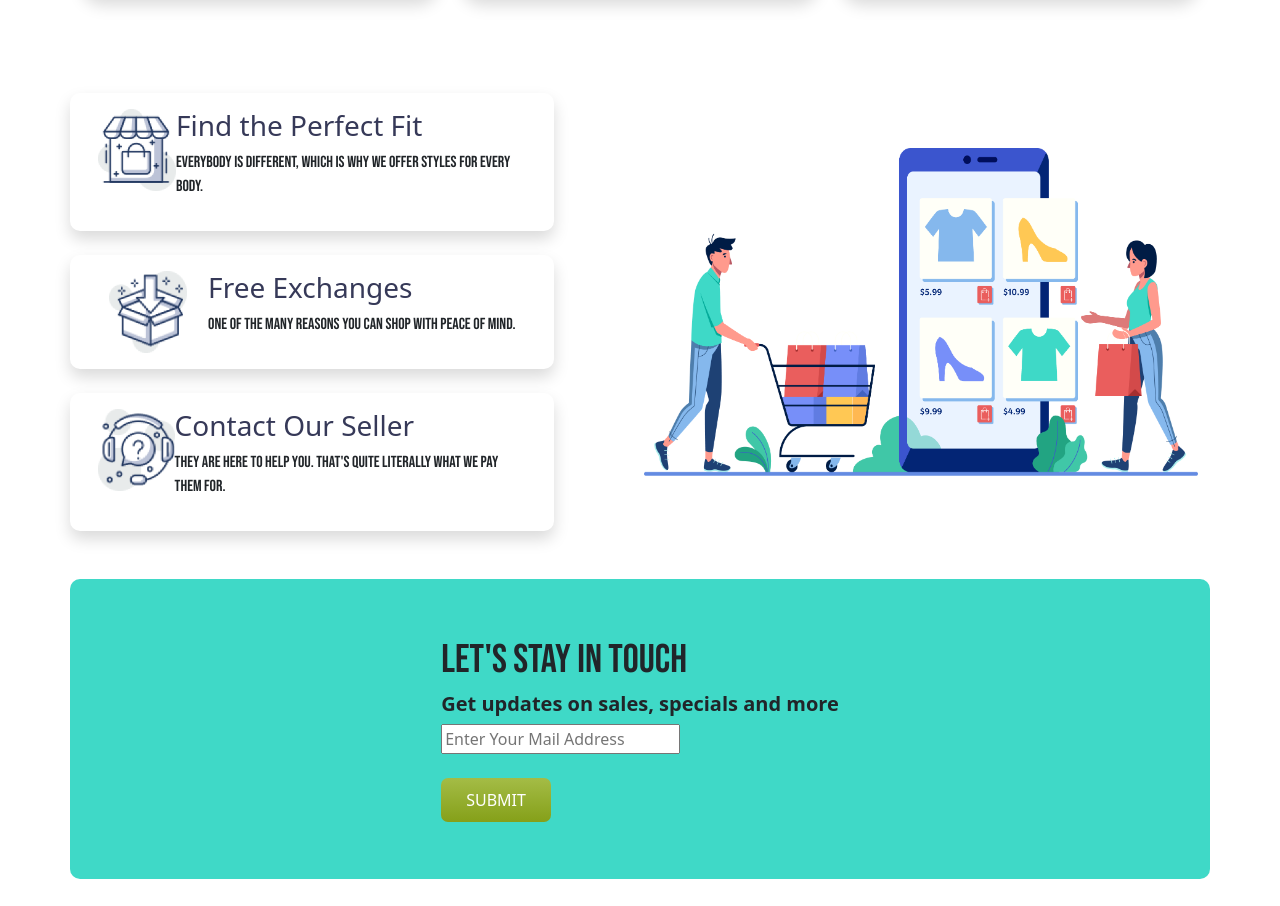
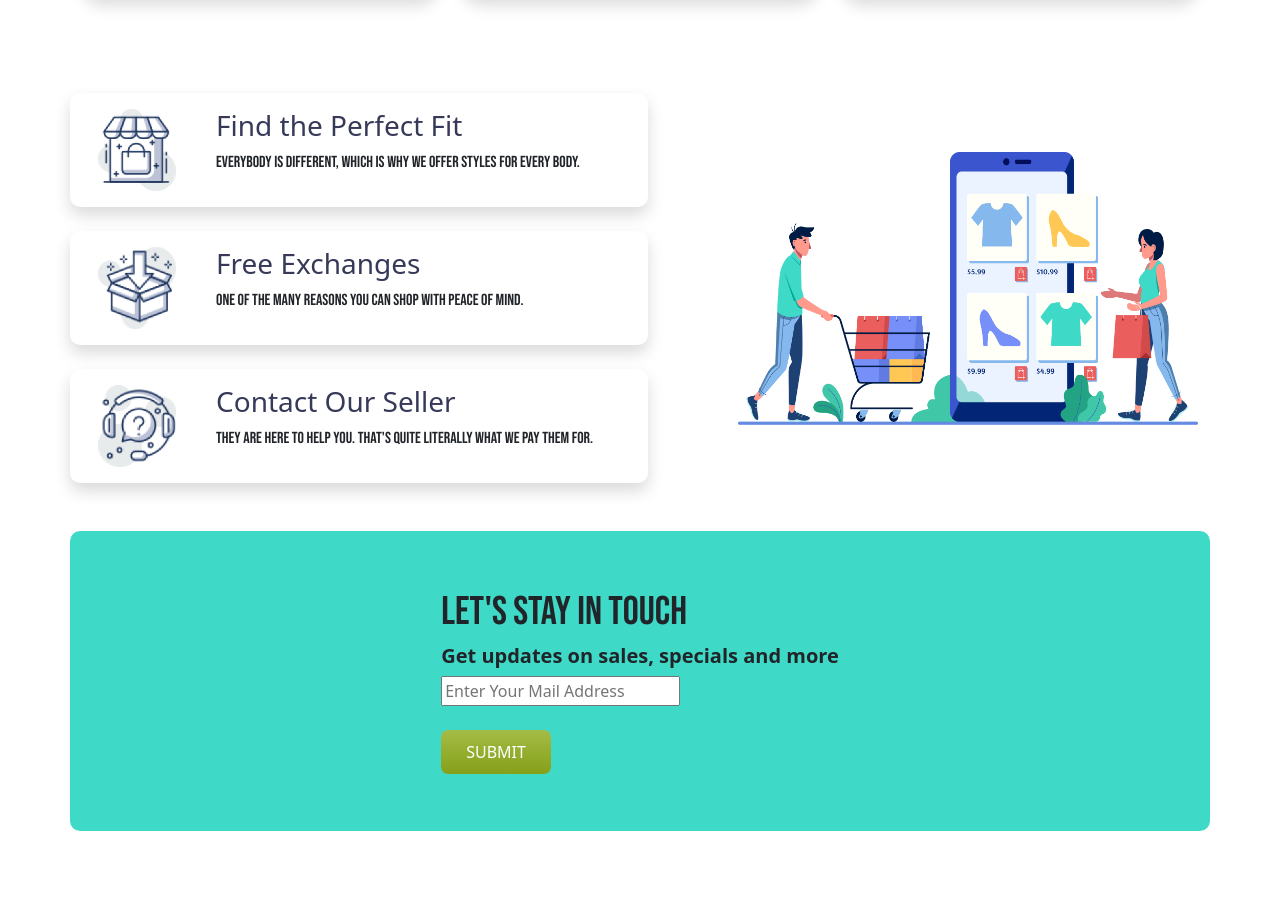
Before and after one commit to MinhajSiam/penguin-fashion, a plain HTML site: page index.html in a window 1280 px wide. Shown: the part 1610-2516 px from the top of the page. Drawn offline with nearby package versions, Linux system fonts and the light colour scheme.

Commit message:
reorganized

```diff
--- a/index.html
+++ b/index.html
@@ -203,11 +203,11 @@
         <!-- ----------Section--3------------ -->
         <section class="container mt-5 pt-5">
             <div class="row g-2 d-flex justify-content-between align-items-center">
-                <div class="col-lg-5">
+                <div class="col-lg-6">
                     <div style="border-radius: 10px;" class="shadow p-3 row">
-                        <div class="d-flex justify-content-around">
+                        <div class="d-flex justify-content-start">
                             <img style="width: 78px; height: 82px;" src="Logo, Icon/image 12.png" alt="Find the Perfect Fit">
-                            <div>
+                            <div class="text-margin">
                                 <h3 class="head-2">Find the Perfect Fit</h3>
                                 <p>Everybody is different, which is why we offer styles for every body.</p>
                             </div>
@@ -215,9 +215,9 @@
                     </div>
                     <br>
                     <div style="border-radius: 10px;" class="shadow p-3 row">
-                        <div class="d-flex justify-content-around">
+                        <div class="d-flex justify-content-start">
                             <img style="width: 78px; height: 82px;" src="Logo, Icon/image 13.png" alt="Free Exchanges">
-                            <div>
+                            <div class="text-margin">
                                 <h3 class="head-2">Free Exchanges</h3>
                                 <p>One of the many reasons you can shop with peace of mind.</p>
                             </div>
@@ -225,21 +225,21 @@
                     </div>
                     <br>
                     <div style="border-radius: 10px;" class="shadow p-3 row">
-                        <div class="d-flex justify-content-around">
+                        <div class="d-flex justify-content-start">
                             <img style="width: 78px; height: 82px;" src="Logo, Icon/image 14.png" alt="Contact Our Seller">
-                            <div>
+                            <div class="text-margin">
                                 <h3 class="head-2">Contact Our Seller</h3>
                                 <p>They are here to help you. That's quite literally what we pay them for.</p>
                             </div>
                         </div>
                     </div>
                 </div>
-                <div class="col-lg-6">
+                <div class="col-lg-5">
                     <img style="width: 100%;" src="Logo, Icon/XMLID 1.png" alt="">
                 </div>
             </div>
         </section>
-        <section class="mt-5" style="height: 500px;">
+        <section class="mt-5" style="height: 400px;">
             <div style="height: 300px; border-radius: 10px;"
                 class="container mt-5 bg-custom d-flex align-items-center justify-content-center">
                 <div>
--- a/style.css
+++ b/style.css
@@ -53,3 +53,6 @@ h5{
 .bg-custom{
     background-color: #3fd9c7;
 }
+.text-margin{
+    margin-left: 40px;
+}
```
